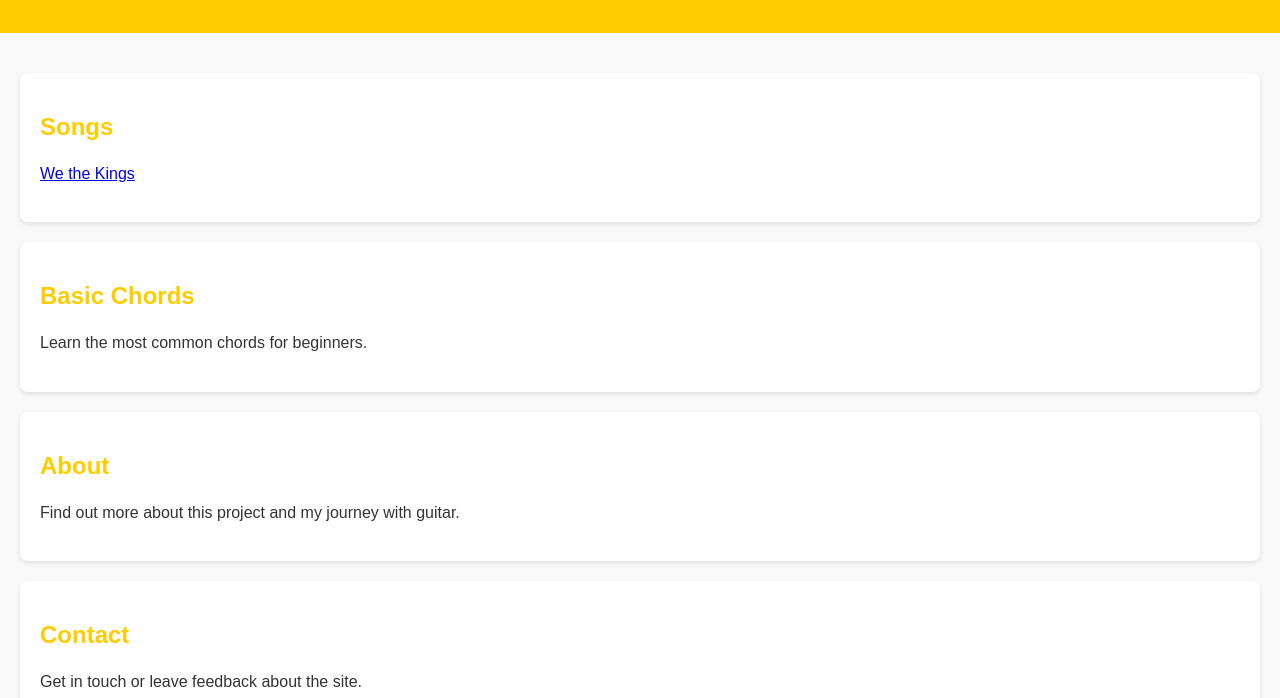
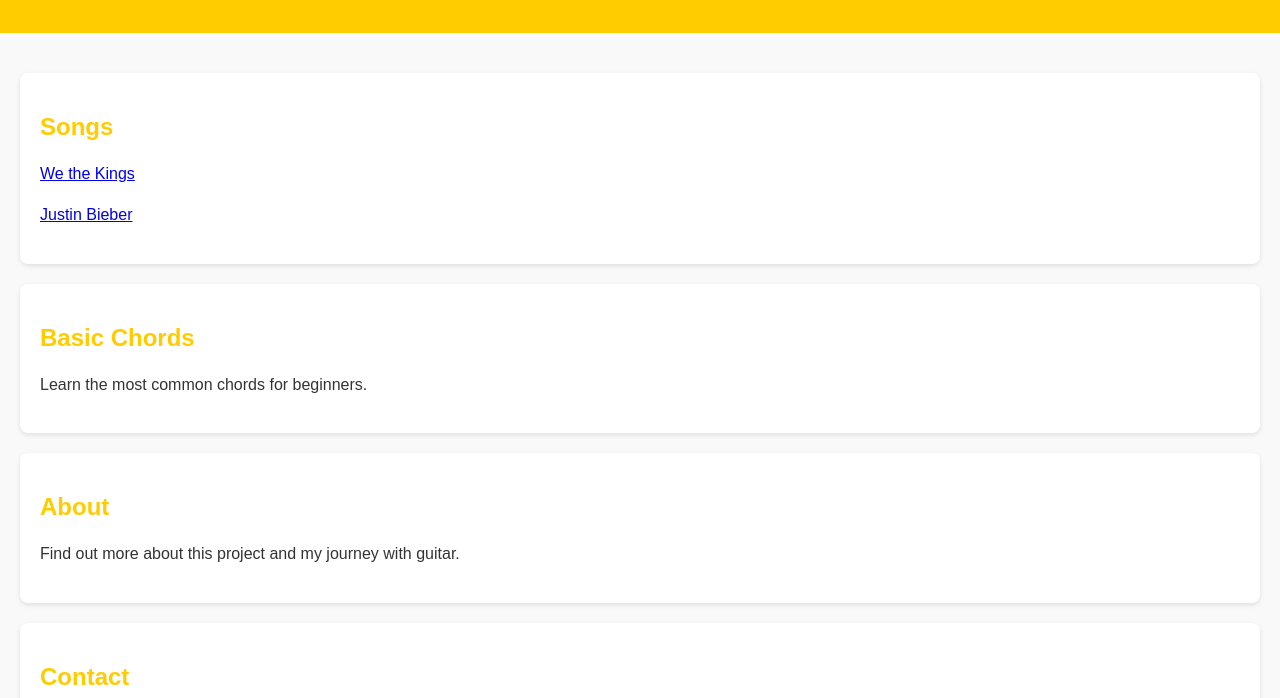
Before and after one commit to cuteiswhatweaim4/Guitar-Chords, a plain HTML site: page index.html in a window 1280 px wide. Shown: the part 102-800 px from the top of the page. Drawn offline with Linux system fonts and the light colour scheme.

Commit message:
Update index.html

```diff
--- a/index.html
+++ b/index.html
@@ -16,6 +16,7 @@
         <section id="songs">
             <h2>Songs</h2>
             <p><a href="we-the-kings.html">We the Kings </a></p>
+             <p><a href="justin bieber.html">Justin Bieber</a></p>
         </section>
 
         <!-- Other Content Sections -->
```
